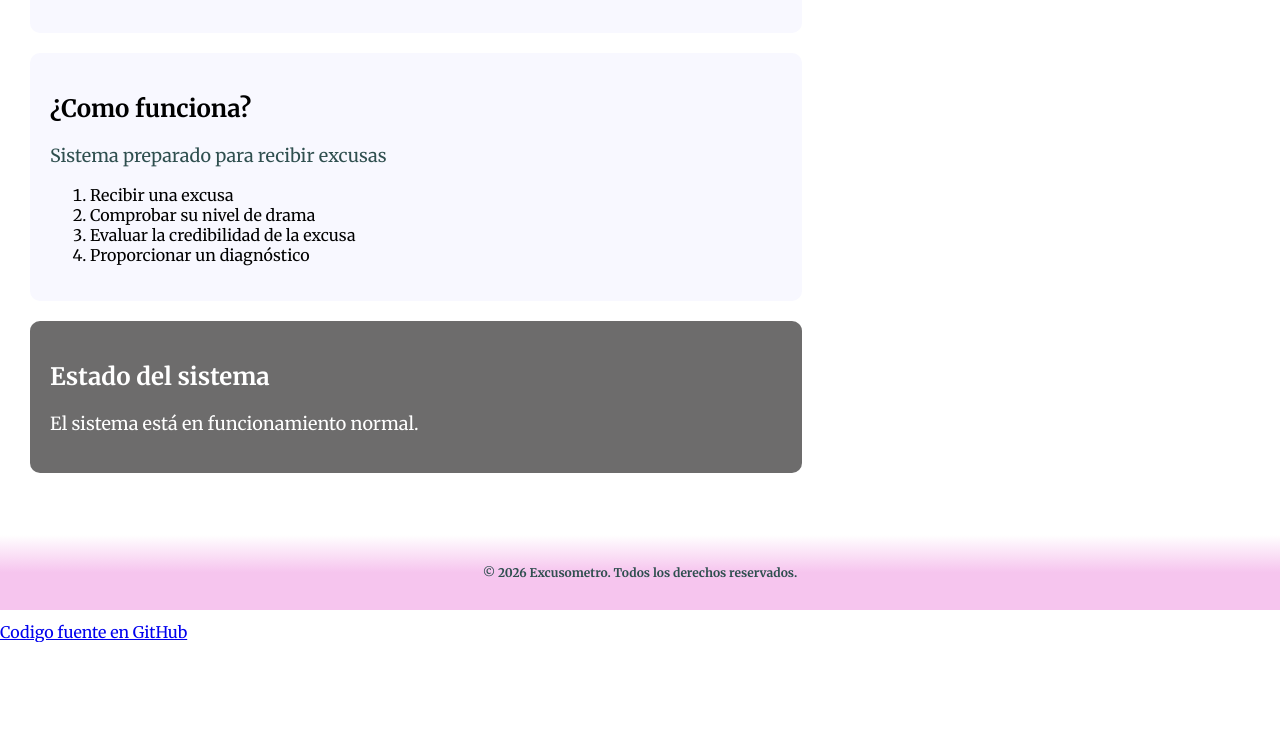
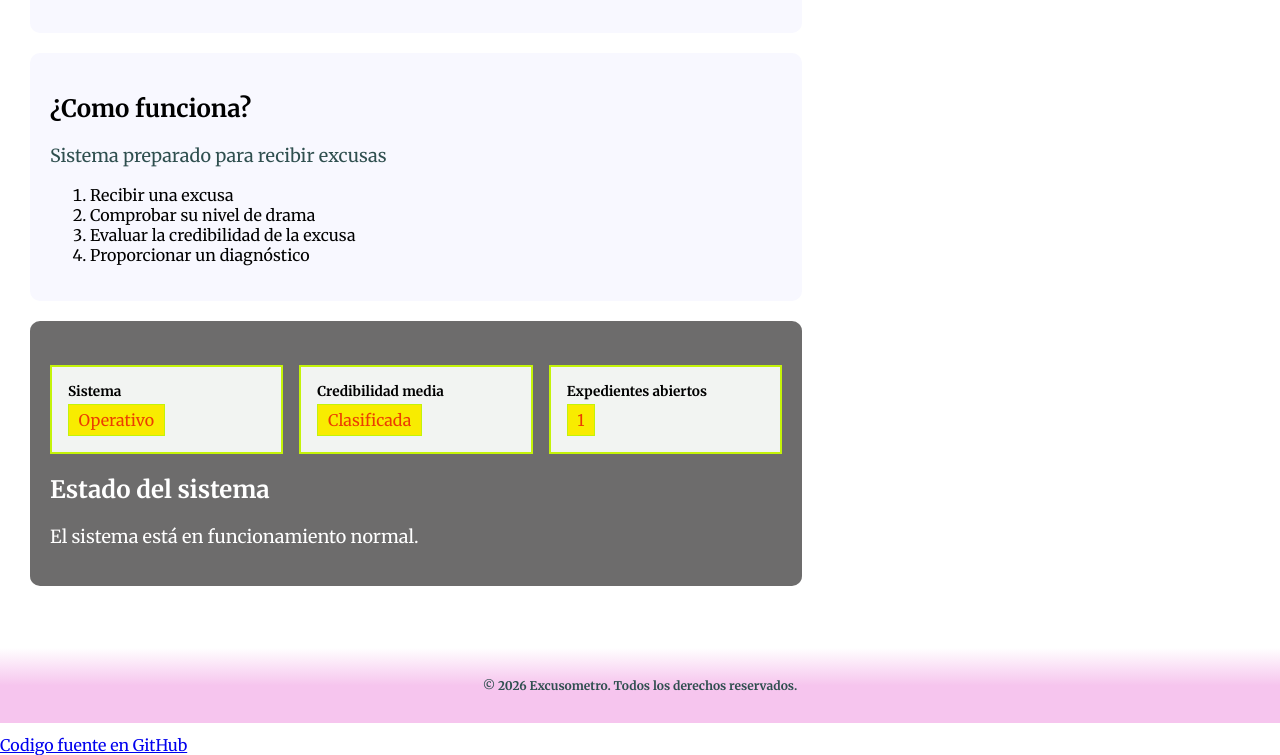
Before and after one commit to javicalleja/CallejaJavi_Excusometro, a plain HTML site: page index.html in a window 1280 px wide. Shown: the part 945-1700 px from the top of the page. Before the commit the page ends 1587 px from the top, so only its background shows below. Drawn offline with Linux system fonts and the light colour scheme.

Commit message:
flex i grid

```diff
--- a/estilos.css
+++ b/estilos.css
@@ -95,20 +95,18 @@ footer p{
     font-weight: bold;
 }
 
-.atento{
+/*.atento{
     background-color: cecbcc;
     padding: 1em;
     margin: 1.5 em 0;
     border-color: #ccc;
     border-width: 0.15em;
     border style: solid;
-}
-
+}*/
 .atentos img{
     max-width: 80%;
     display: block;
 }
-
 .atentos figcaption{
     margin-top: 0.5em;
     font-size: 0.9em;
@@ -140,3 +138,49 @@ footer p{
 .expediente .volver a:hover{
     color: black
 }
+
+.panel-estado{
+    margin-top: 1.5em;
+    display: flex;
+    gap: 1em;
+    justify-content: space-around;
+}
+
+.dato-estado{
+    background-color: rgb(242, 244, 242);
+    color: black;
+    padding: 1em;
+    margin-bottom: 0.75 em;
+    border: 0.15em solid #c4f309;
+    /* width: 100%; */
+    flex: 1;
+    box-sizing: border-box;
+}
+
+.etiqueta {
+    font-weight: bold;
+    display: block;
+    font-size: 0.85em;
+    margin-bottom: .3em;
+}
+.valor {
+    color: rgb(236, 61, 2);
+    display: inline-block;
+    background-color: rgb(248, 236, 0);
+    padding: .3em .6em;
+    border: 0.1em solid #c4f309;
+}
+
+.nivel-credibilidad {
+    display: inline-block;
+    background-color: rgb(6, 241, 6);
+    color: white;
+    padding: .3em .6em;
+    margin-left: .3em;
+}
+
+.grid-alumnos {
+    display: grid;
+    grid-template-columns: 1fr 1fr;
+    gap: 1em;
+}
--- a/index.html
+++ b/index.html
@@ -52,6 +52,20 @@
             </ol>
         </section>
         <section id="estado-del-sistema">
+            <div class="panel-estado">
+                <div class="dato-estado">
+                    <span class="etiqueta">Sistema</span>
+                    <span class="valor">Operativo</span>
+                </div>
+                <div class="dato-estado">
+                    <span class="etiqueta">Credibilidad media</span>
+                    <span class="valor">Clasificada</span>
+                </div>
+                <div class="dato-estado">
+                    <span class="etiqueta">Expedientes abiertos</span>
+                    <span class="valor">1</span>
+                </div>
+            </div>
             <h2>Estado del sistema</h2>
             <p>El sistema está en funcionamiento normal.</p>
         </section>
```
Also changed, not shown: paginas/expediente.html (+12 -2 lines).
